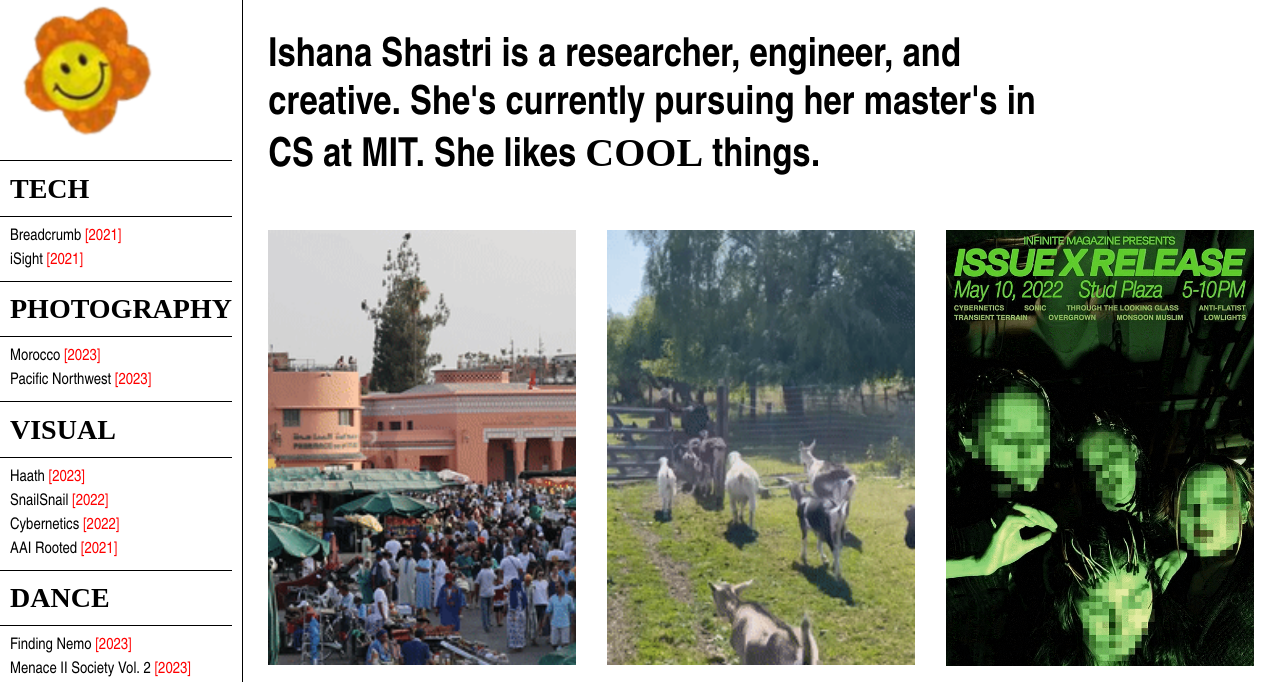
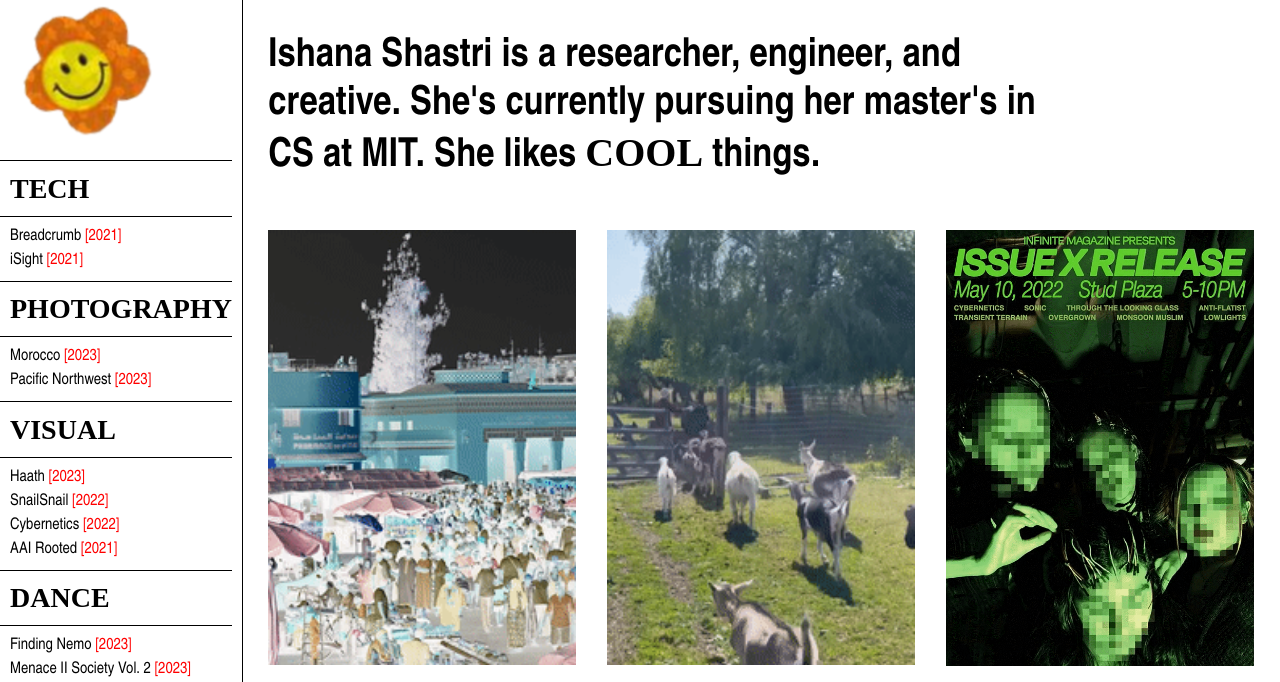
Before and after one commit to ishanashastri/ishanashastri.github.io, a plain HTML site: page work.html in a window 1280 px wide. In both pictures the pointer is over the picture 422 px from the left and 447 px from the top of the page. Shown: the top 682 px of the page. Drawn offline with nearby package versions, Linux system fonts and the light colour scheme; a web font is replaced by a local one.

Commit message:
fun inversions - maybe add link hover later

```diff
--- a/style/css/style.css
+++ b/style/css/style.css
@@ -359,6 +359,9 @@ menu::-webkit-scrollbar{
   justify-content: center;
 }
 
+.columns > a > img:hover {
+  filter: invert(1);
+}
 @media (max-width: 500px) {
   /* Full width on smaller screens */
   .columns > * {
```
